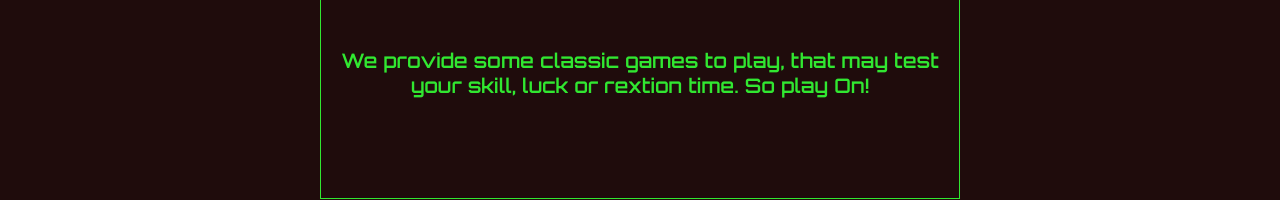
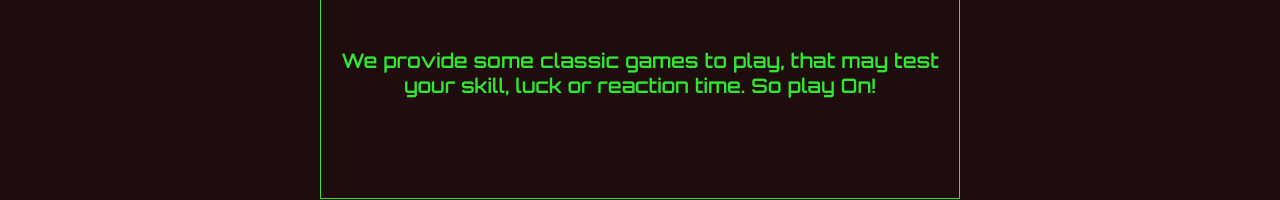
Before and after one commit to Rishabh-Singh-Codes/GAMZZ, a plain HTML site: page index.html in a window 1280 px wide. Shown: the part 951-1151 px from the top of the page. Drawn offline with Linux system fonts and the light colour scheme.

Commit message:
Update index.html

```diff
--- a/index.html
+++ b/index.html
@@ -45,7 +45,7 @@
 
         <div class="about" id="about">
             <p>About Us</p>
-            <p id="abt">We provide some classic games to play, that may test your skill, luck or rextion time.
+            <p id="abt">We provide some classic games to play, that may test your skill, luck or reaction time.
                 So play On!
             </p>
         </div>
```
